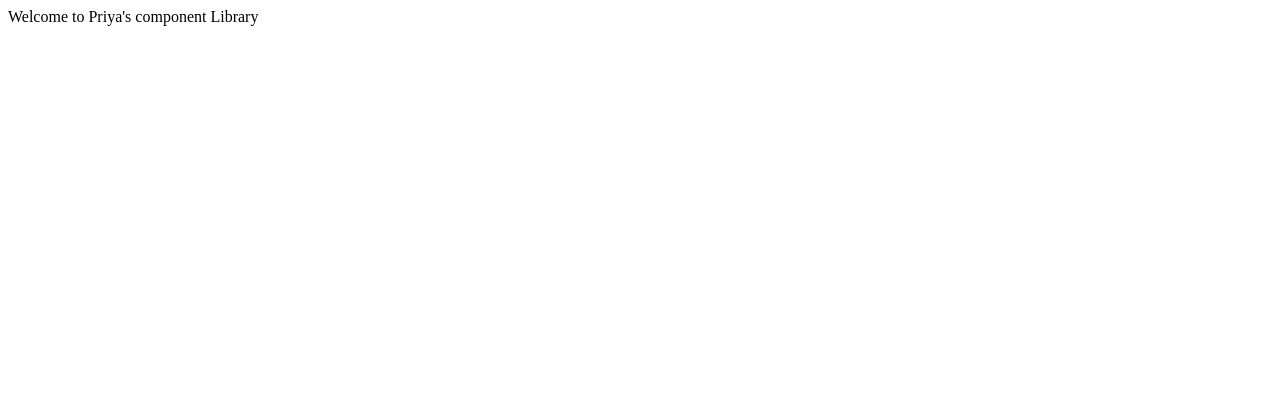
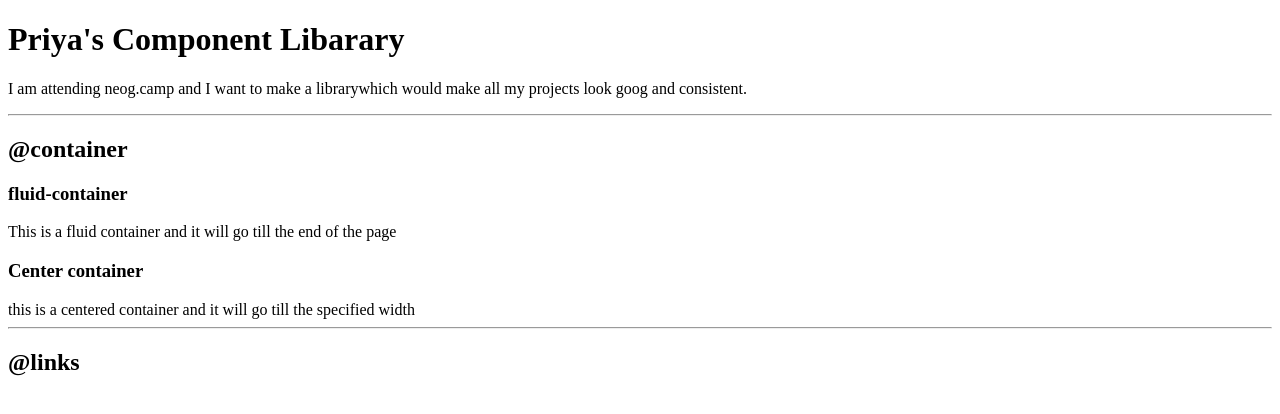
Before and after one commit to pri12yw/web-dev-ses3, a plain HTML site: page index.html in a window 1280 px wide. Drawn offline with Linux system fonts and the light colour scheme.

Commit message:
Update index.html

```diff
--- a/index.html
+++ b/index.html
@@ -7,7 +7,20 @@
     <title>Componenet Lib</title>
 </head>
 <body>
-    Welcome to Priya's component Library
+    <h1>Priya's Component Libarary</h1>
+    <p>I am attending neog.camp and I want to make a librarywhich would make all my projects
+        look goog and consistent.
+    </p>
+    <hr>
+    <h2>@container</h2>
+    <h3>fluid-container</h3>
+    <div>This is a fluid container and it will go till the end of the page</div>
+    <h3>Center container</h3>
+    <div>this is a centered container and it will go till the specified width</div>
+    <hr>
+    <h2>@links</h2>
+
+
 
 </body>
 </html>
```
